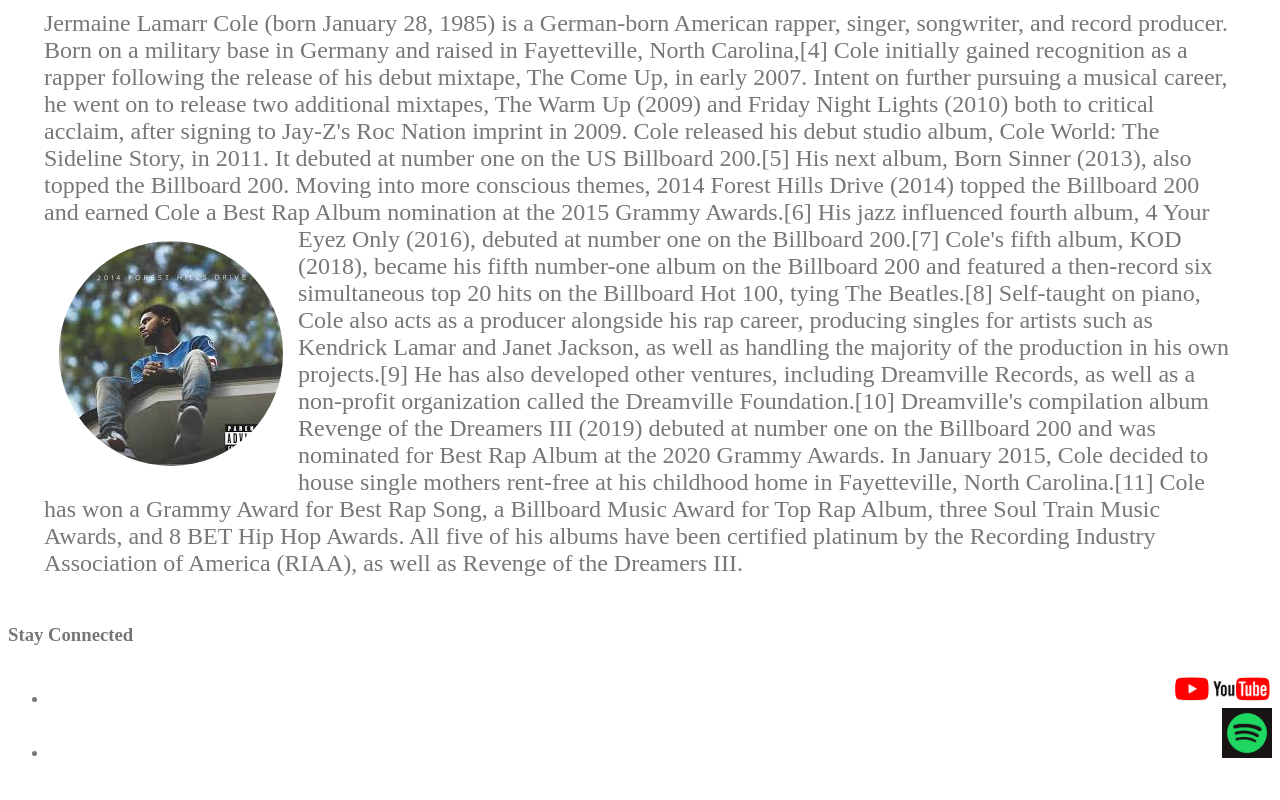
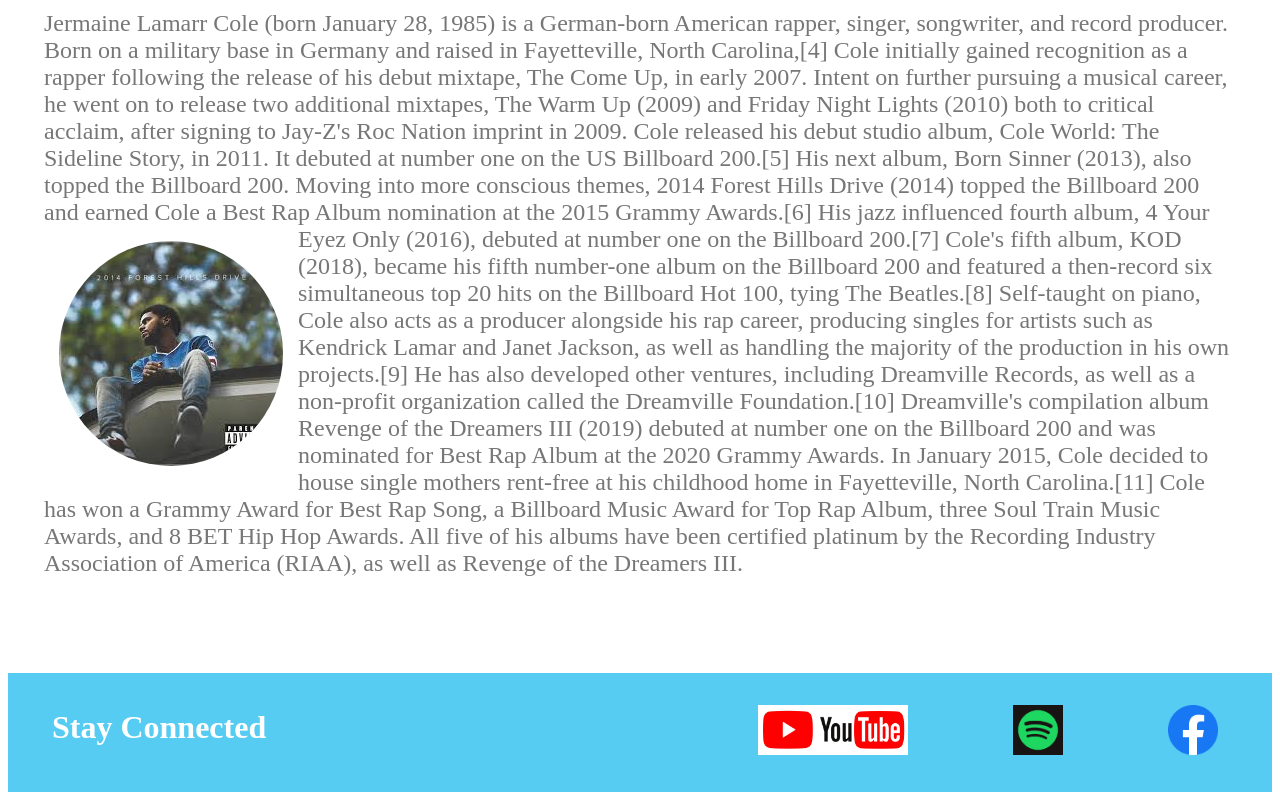
Before and after one commit to Lu-Songyu/JCole_WebstieTest, a plain HTML site: page home.html in a window 1280 px wide. Shown: the part 1454-2254 px from the top of the page. Drawn offline with Linux system fonts and the light colour scheme.

Commit message:
More css

```diff
--- a/home.html
+++ b/home.html
@@ -29,14 +29,15 @@
                 Cole has won a Grammy Award for Best Rap Song, a Billboard Music Award for Top Rap Album, three Soul Train Music Awards, and 8 BET Hip Hop Awards. All five of his albums have been certified platinum by the Recording Industry Association of America (RIAA), as well as Revenge of the Dreamers III.</p>
         </section>
 
-
-
             <footer class='home_footer'>
+                <div class='container footer-cont'>
                 <h3 class='footer_title'>Stay Connected</h3>
-                <ul>
-                    <li><a href="https://www.youtube.com/results?search_query=j+col%2Ce" target="_blank"><img src='youtube.png', width="100", height="30"></a></li>
+                <ul class='main-nav footer-part'>
+                    <li><a href="https://www.youtube.com/results?search_query=j+col%2Ce" target="_blank"><img src='youtube.png', width="150", height="50"></a></li>
                     <li><a href="https://open.spotify.com/artist/6l3HvQ5sa6mXTsMTB19rO5" target="_blank"><img src='spotify.png' width="50", height="50"></a></li>
+                    <li><a href="https://www.facebook.com/JColeMusic/" target="_blank"><img src='fb.png' width="50", height="50"></a></li>
                 </ul>
+                </div>
             </footer>
     </body>
 </html>
--- a/style.css
+++ b/style.css
@@ -34,6 +34,7 @@
     border-top: .5px solid;
 }
 
+
 .title{
     text-align: center;
     color:darkgoldenrod;
@@ -48,6 +49,7 @@
     margin: 1em auto;
     padding: 0 1.5em;
     font-size: 1.5em;
+    padding-bottom: 2em;
 
 }
 
@@ -65,16 +67,31 @@
 }
 
 .home_footer{
-    background-color: white;
+    background-color:#56ccf2;
     color:white;
-    padding: 0.25em 0;
+    padding: 0.25em ;
 }
 
 .footer_title{
+    color:white;
+    font-size: 2em;
+    padding-left: 40px;
     text-align: left;
     padding-bottom: 10px;
 }
 
-.home_footer li{
+.footer-cont{
+
+    display: flex;
+    align-items: center;
+}
+
+.footer-cont ul{
+    flex-grow: 1;
     text-align: end;
 }
+
+.main-nav.footer-part{
+    border-bottom: 0.5px ;
+    border-top: .5px ;
+}
```
Also changed, not shown: fb.png (added).
